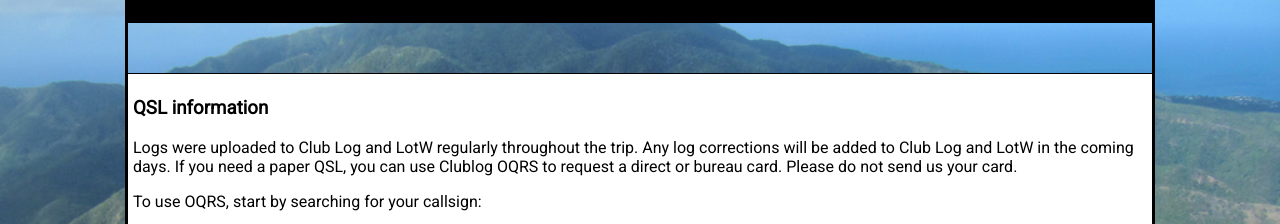
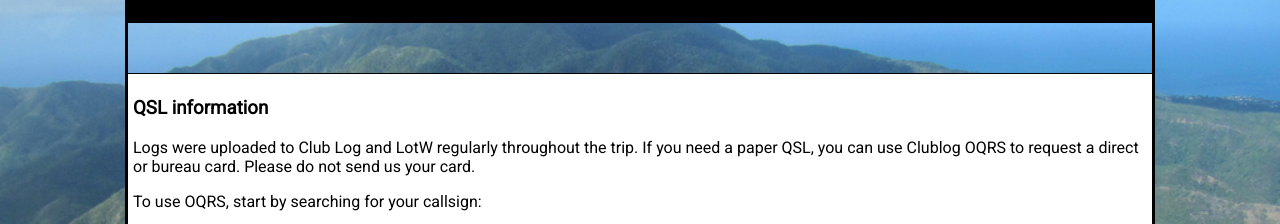
Before and after one commit to dnas2/VP2MUW.com, a plain HTML site: page index.html in a window 1280 px wide. Shown: the part 1080-1304 px from the top of the page. Drawn offline with nearby package versions, Linux system fonts and the light colour scheme; grey boxes are pictures that could not be loaded.

Commit message:
QSL update

```diff
--- a/index.html
+++ b/index.html
@@ -48,7 +48,7 @@
 
 <section id="qsl">
 <h1>QSL information</h1>
-<p>Logs were uploaded to Club Log and LotW regularly throughout the trip. Any log corrections will be added to Club Log and LotW in the coming days. If you need a paper QSL, you can use Clublog OQRS to request a direct or bureau card. Please do not send us your card.</p>
+<p>Logs were uploaded to Club Log and LotW regularly throughout the trip. If you need a paper QSL, you can use Clublog OQRS to request a direct or bureau card. Please do not send us your card.</p>
 <p>To use OQRS, start by searching for your callsign:</p>
 <div id="clublogSearch">
 <iframe name='iframe' src='https://clublog.org/logsearch.php?log=VP2MUW&iframe=1' scrolling='yes'></iframe>
@@ -107,6 +107,7 @@
 <a class="twitter-timeline" data-width="700" data-height="500" data-theme="light" href="https://twitter.com/dnas2/lists/vp2m?ref_src=twsrc%5Etfw">A Twitter List by dnas2</a> <script async src="https://platform.twitter.com/widgets.js" charset="utf-8"></script>
 </div>-->
 <div id="twitterContainer">
+<blockquote class="twitter-tweet" data-lang="en"><p lang="en" dir="ltr">VP2MUW update:<br>We&#39;ve been home for 8 days. <br>A few log corrections made &amp; changes sent to Clublog &amp; LotW.<br>Already confirmed 42% of QSOs via LotW (3180/7553)!<br>QSL cards being printed. We&#39;ve had 720 OQRS requests already, inc. 124 for direct cards. Get yours: <a href="https://t.co/YsOrZ9SMQ1">https://t.co/YsOrZ9SMQ1</a></p>&mdash; Dominic Smith (@dnas2) <a href="https://twitter.com/dnas2/status/1069324591653429248?ref_src=twsrc%5Etfw">December 2, 2018</a></blockquote>
 <blockquote class="twitter-tweet" data-lang="en"><p lang="en" dir="ltr">Flight info screen suggests I&#39;m on my way to Johannesburg. I&#39;m hoping that&#39;s the new name for London Gatwick or it&#39;s going to be a very long day...</p>&mdash; Robert Chipperfield (@rmc47) <a href="https://twitter.com/rmc47/status/1066140321409576961?ref_src=twsrc%5Etfw">November 24, 2018</a></blockquote>
 <blockquote class="twitter-tweet" data-lang="en"><p lang="en" dir="ltr">That&#39;ll teach him to be smug about me having to have my luggage pre-X-rayed... &quot;British Airways is paging passenger <a href="https://twitter.com/m0wut?ref_src=twsrc%5Etfw">@m0wut</a>...&quot; Just delayed the pleasure! 😂</p>&mdash; Robert Chipperfield (@rmc47) <a href="https://twitter.com/rmc47/status/1066125763580186624?ref_src=twsrc%5Etfw">November 24, 2018</a></blockquote>
 <blockquote class="twitter-tweet" data-lang="en"><p lang="en" dir="ltr">One of the final jobs of the trip - the team photo <a href="https://t.co/mP5G9y9qA7">pic.twitter.com/mP5G9y9qA7</a></p>&mdash; Dominic Smith (@dnas2) <a href="https://twitter.com/dnas2/status/1066022365715464192?ref_src=twsrc%5Etfw">November 23, 2018</a></blockquote>
```
